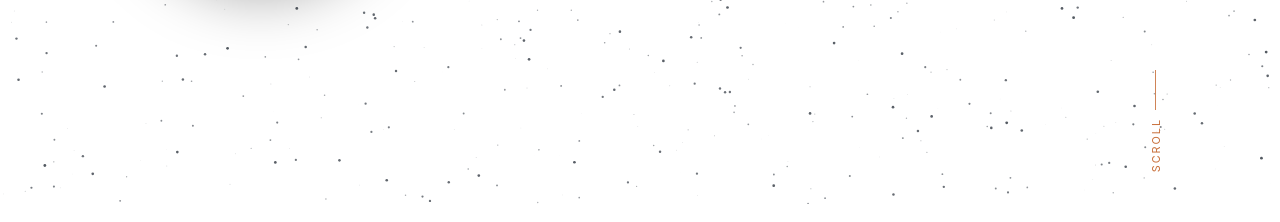
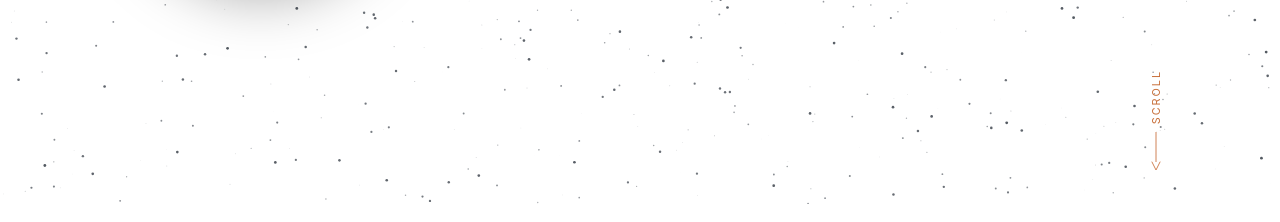
Before and after one commit to andresbadillo/andresbadillo.co, a React (Vite) app: page / in a window 1280 px wide. Shown: the part 596-818 px from the top of the page. Built offline with nearby package versions, Linux system fonts and the light colour scheme.

Commit message:
Cambios en el indicador del scroll del hero

```diff
--- a/src/pages/Home/HomePage.module.scss
+++ b/src/pages/Home/HomePage.module.scss
@@ -206,9 +206,11 @@
 }
 
 .scrollLine {
-  width: 1px;
+  display: block;
   height: 2.5rem;
-  background: var(--accent);
+  width: auto;
+  aspect-ratio: 10 / 40;
+  color: var(--accent);
   opacity: 0.85;
 }
 
--- a/src/pages/Home/HomePage.tsx
+++ b/src/pages/Home/HomePage.tsx
@@ -200,8 +200,24 @@ export function HomePage() {
         </div>
         {!prefersReducedMotion && (
           <div ref={scrollCueRef} className={styles.scrollCue}>
-            <span className={styles.scrollLine} />
             <span className={styles.scrollText}>SCROLL</span>
+            <svg
+              className={styles.scrollLine}
+              viewBox="0 0 10 40"
+              fill="none"
+              xmlns="http://www.w3.org/2000/svg"
+              aria-hidden="true"
+            >
+              <line x1="5" y1="0" x2="5" y2="30" stroke="currentColor" strokeWidth="1" vectorEffect="non-scaling-stroke" />
+              <path
+                d="M 1 30 L 5 38 L 9 30"
+                stroke="currentColor"
+                strokeWidth="1"
+                strokeLinecap="round"
+                strokeLinejoin="round"
+                vectorEffect="non-scaling-stroke"
+              />
+            </svg>
           </div>
         )}
         </section>
```
